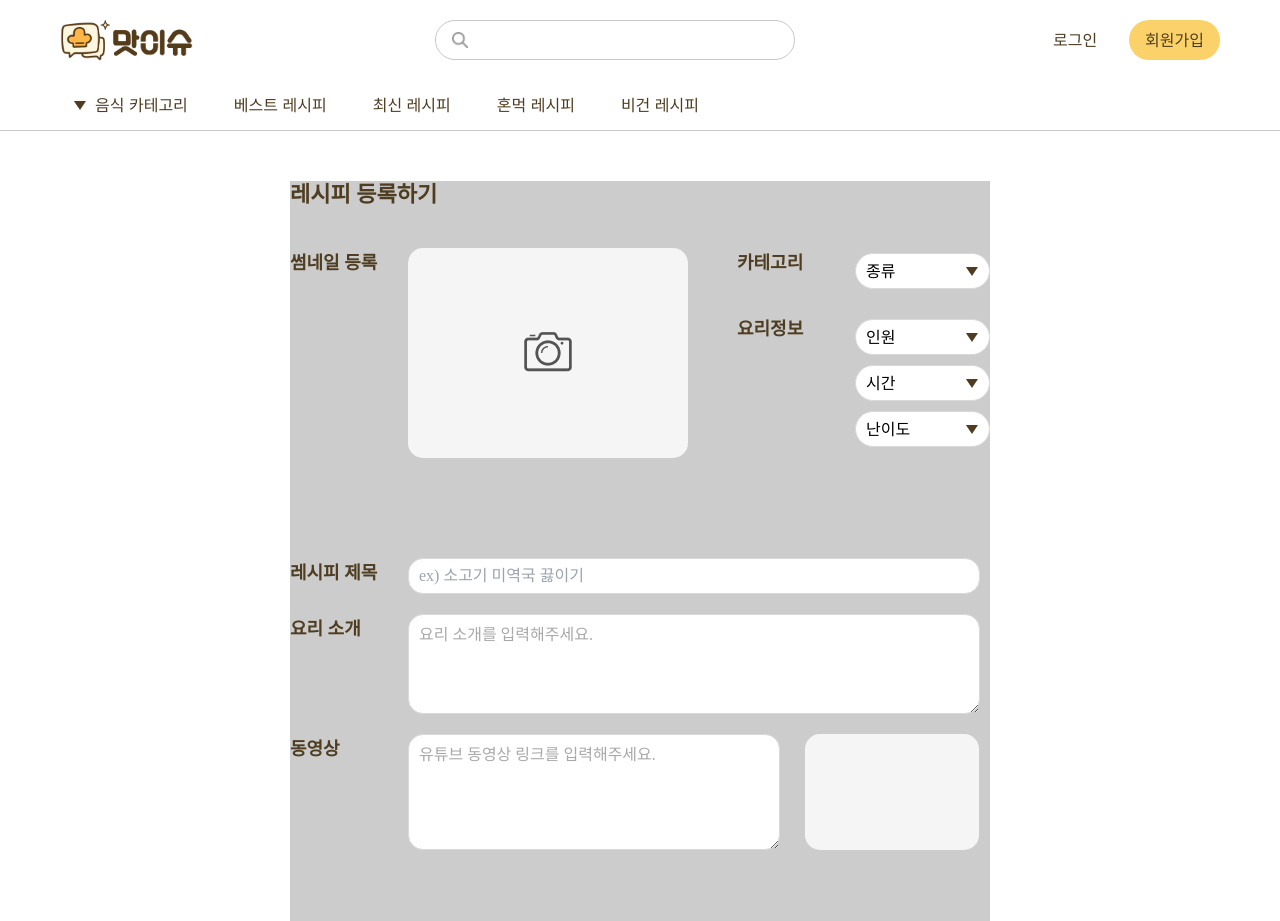
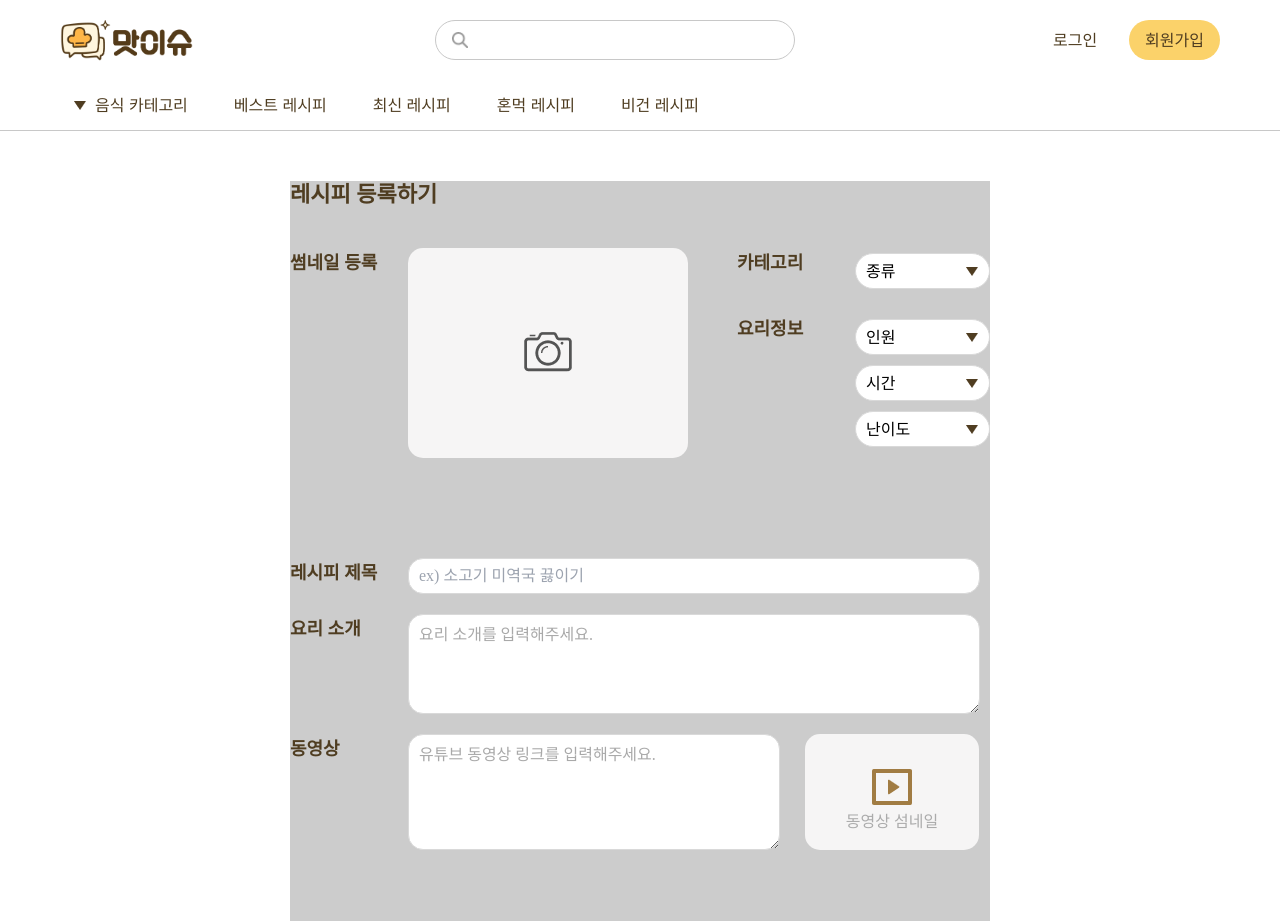
Before and after one commit to limeorange/MatIssue, a Next.js app in the folder front/: page /add-recipe in a window 1280 px wide. Shown: the top 921 px of the page. Built offline with nearby package versions, Linux system fonts and the light colour scheme.

Commit message:
Design: 동영상 아이콘 추가

```diff
--- a/front/app/components/add-recipe/VideoSection.tsx
+++ b/front/app/components/add-recipe/VideoSection.tsx
@@ -87,8 +87,25 @@ const ThumbnailWrapper = styled.div`
 `;
 
 const EmptyThumbnailBox = styled.div`
+  position: relative;
   width: 17.4rem;
   height: 11.6rem;
-  background: #f6f5f5;
+  background: #f6f5f5 url("/images/videoIcon.png") no-repeat center top 3.5rem;
+  background-size: auto;
   border-radius: 1.5rem;
+
+  ::before {
+    content: "동영상 섬네일";
+    position: absolute;
+    bottom: 1.9rem;
+    left: 0;
+    width: 100%;
+    text-align: center;
+    font-family: "Pretendard";
+    font-style: normal;
+    font-weight: 400;
+    font-size: 16px;
+    line-height: 1.9rem;
+    color: #ababab;
+  }
 `;
```
Also changed, not shown: front/public/images/videoIcon.png (added).
